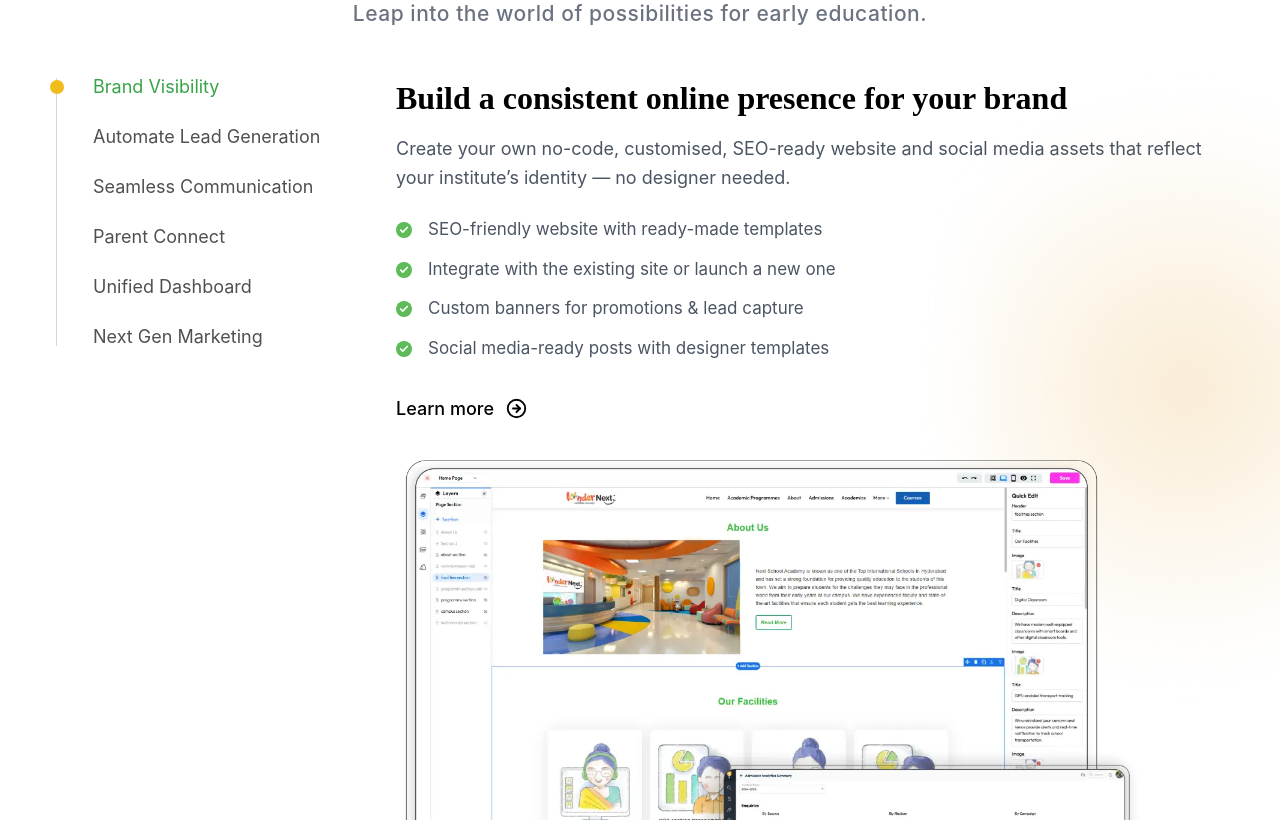
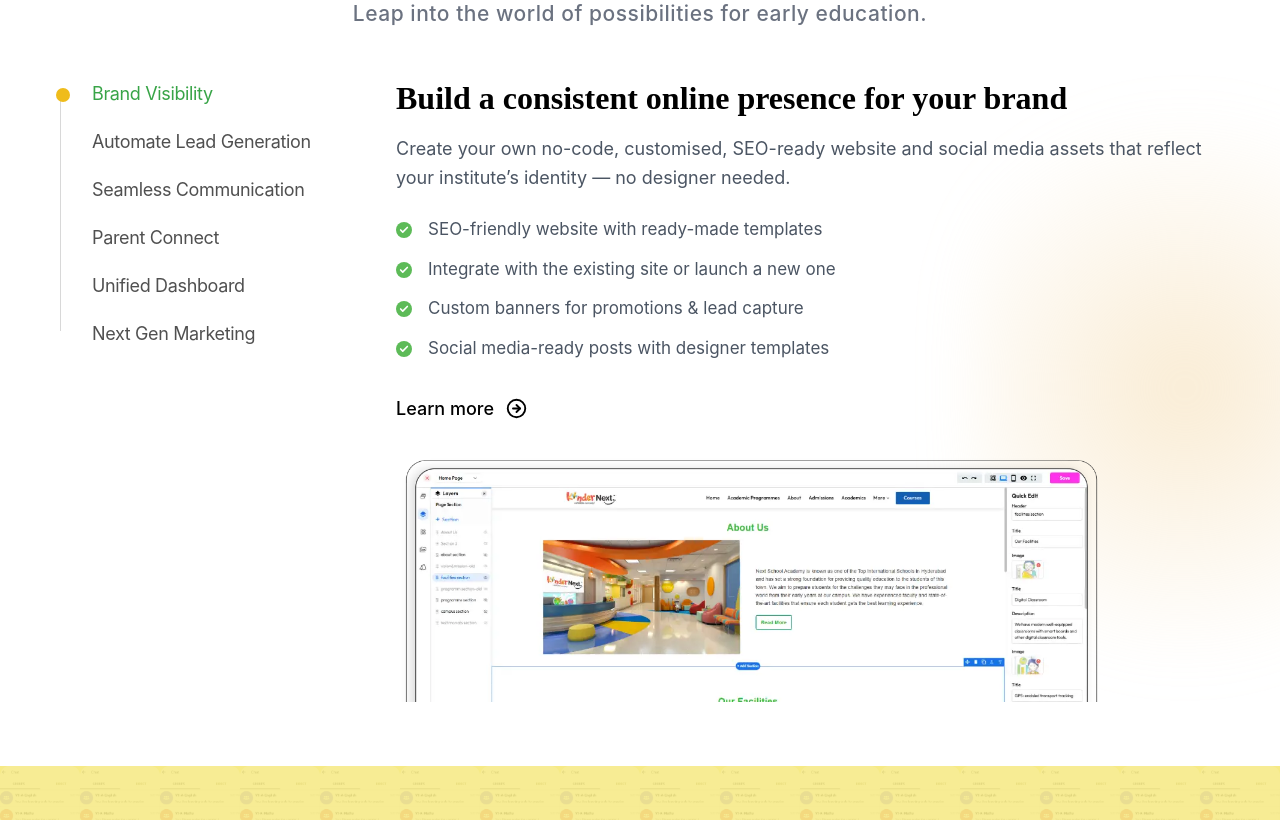
Before and after one commit to PonmalarPS/SchoolLift-Website, a React (Vite) app: page /kinderSuite in a window 1280 px wide. Shown: the part 1980-2800 px from the top of the page. Built offline with nearby package versions, Linux system fonts and the light colour scheme.

Commit message:
kinder suite issue fixes

```diff
--- a/src/pages/K12Suite.jsx
+++ b/src/pages/K12Suite.jsx
@@ -636,7 +636,7 @@ const K12MarketingSection = () => {
     }, []);
 
     return (
-        <section className="relative w-full bg-white font-primary lg:overflow-visible overflow-hidden">
+        <section className="relative w-full bg-white font-primary overflow-visible">
             {/* right warm glow */}
             <div className="pointer-events-none absolute right-[-120px] top-[210px] h-[620px] w-[430px] rounded-full bg-[radial-gradient(circle,_rgba(245,220,176,0.55)_0%,_rgba(245,220,176,0.22)_42%,_transparent_74%)] blur-[28px]" />
 
@@ -653,7 +653,7 @@ const K12MarketingSection = () => {
 
                 <div className="relative mt-8 lg:mt-[35px] flex items-start gap-6 lg:gap-[20px]">
                     {/* left navigation - hidden on small screens */}
-                    <div className="hidden lg:block sticky top-[150px] z-20 w-[300px] shrink-0 self-start">
+                    <div className="hidden lg:block sticky top-[120px] z-20 w-[300px] shrink-0 self-start">
                         <div className="absolute left-[4px] top-[12px] bottom-[12px] w-px bg-[#d8d8d8]" />
                         <div className="space-y-[30px] pt-[7px]">
                             {content.map((item) => {
@@ -780,7 +780,7 @@ const FeatureCard = ({ item }) => {
                         className="w-full lg:w-[450px] h-auto lg:h-[400px] max-w-none object-left"
                     />
                 ) : (
-                    <div className="overflow-hidden w-full lg:max-w-[750px] bg-transparent text-left">
+                    <div className="overflow-hidden w-full lg:max-w-[750px] bg-transparent text-left flex justify-start">
                         <img
                             src={item.image}
                             alt={item.tab}
--- a/src/pages/KinderSuite.jsx
+++ b/src/pages/KinderSuite.jsx
@@ -401,54 +401,64 @@ const Badge = ({ title, x, y }) => {
 
 const KinderMarketingSection = () => {
     const sectionRefs = useRef({});
+    const rightScrollRef = useRef(null);
     const [activeTab, setActiveTab] = useState(content[0]?.id || "");
 
     const scrollToSection = (id) => {
+        const container = rightScrollRef.current;
+        const target = sectionRefs.current[id];
+
+        if (!container || !target) return;
+
         setActiveTab(id);
-        const el = sectionRefs.current[id];
-        if (el) {
-            el.scrollIntoView({
+
+        const top = target.offsetTop - 16;
+
+        container.scrollTo({
+            top,
             behavior: "smooth",
-                block: "start",
         });
-        }
     };
 
     useEffect(() => {
+        const container = rightScrollRef.current;
         const sections = content
             .map((item) => sectionRefs.current[item.id])
             .filter(Boolean);
 
-        if (!sections.length) return;
+        if (!container || !sections.length) return;
 
-        const observer = new IntersectionObserver(
-            (entries) => {
-                const visibleSections = entries
-                    .filter((entry) => entry.isIntersecting)
-                    .sort(
-                        (a, b) =>
-                            Math.abs(a.boundingClientRect.top) -
-                            Math.abs(b.boundingClientRect.top)
-                    );
+        const handleScroll = () => {
+            const containerTop = container.getBoundingClientRect().top;
 
-                if (visibleSections.length > 0) {
-                    setActiveTab(visibleSections[0].target.id);
+            let closestSection = null;
+            let closestDistance = Infinity;
+
+            sections.forEach((section) => {
+                const rect = section.getBoundingClientRect();
+                const distance = Math.abs(rect.top - containerTop - 20);
+
+                if (distance < closestDistance) {
+                    closestDistance = distance;
+                    closestSection = section;
                 }
-            },
-            {
-                root: null,
-                rootMargin: "-20% 0px -55% 0px",
-                threshold: [0.2, 0.4, 0.6],
+            });
+
+            if (closestSection?.id) {
+                setActiveTab(closestSection.id);
             }
-        );
+        };
 
-        sections.forEach((section) => observer.observe(section));
+        handleScroll();
+        container.addEventListener("scroll", handleScroll);
 
-        return () => observer.disconnect();
+        return () => {
+            container.removeEventListener("scroll", handleScroll);
+        };
     }, []);
 
     return (
-        <section className="relative w-full overflow-hidden lg:overflow-visible bg-white font-primary">
+        <section className="relative w-full bg-white font-primary overflow-visible">
             {/* right warm glow */}
             <div className="pointer-events-none absolute right-[-120px] top-[210px] h-[620px] w-[430px] rounded-full bg-[radial-gradient(circle,_rgba(245,220,176,0.55)_0%,_rgba(245,220,176,0.22)_42%,_transparent_74%)] blur-[28px]" />
 
@@ -465,8 +475,9 @@ const KinderMarketingSection = () => {
 
                 <div className="relative mt-12 flex flex-col items-start gap-10 lg:flex-row">
                     {/* left side nav */}
-                    <div className="hidden shrink-0 self-start lg:sticky lg:top-[140px] lg:block lg:w-[300px]">
-                        <div className="flex gap-6 overflow-x-auto border-b border-[#d8d8d8] pb-4 no-scrollbar lg:flex-col lg:gap-8 lg:overflow-x-visible lg:border-b-0 lg:border-l lg:pb-0">
+                    <div className="hidden shrink-0 self-start lg:sticky lg:top-[120px] lg:block lg:w-[300px] z-20">
+                        <div className="absolute left-[4px] top-[12px] bottom-[12px] w-px bg-[#d8d8d8]" />
+                        <div className="space-y-[30px] pt-[7px]">
                             {content.map((item) => {
                                 const isActive = activeTab === item.id;
 
@@ -475,30 +486,27 @@ const KinderMarketingSection = () => {
                                         key={item.id}
                                         type="button"
                                         onClick={() => scrollToSection(item.id)}
-                                        className={`relative block whitespace-nowrap py-2 text-left text-[16px] leading-none transition-all duration-200 sm:text-[18px] lg:py-0 lg:pl-9 lg:whitespace-normal ${isActive
+                                        className={`relative block pl-[36px] text-left text-[18px] leading-none tracking-[-0.02em] transition-all duration-200 ${isActive
                                             ? "font-normal text-[#38a447]"
                                             : "font-normal text-[#505050]"
                                             }`}
                                     >
                                         {isActive && (
-                                            <span className="absolute left-[-7px] top-1/2 hidden h-[14px] w-[14px] -translate-y-1/2 rounded-full bg-[#efbc1b] lg:block" />
+                                            <span className="absolute left-0 top-[3px] h-[14px] w-[14px] rounded-full bg-[#efbc1b]" />
                                         )}
-                                        <span
-                                            className={`${isActive
-                                                ? "border-b-2 border-[#efbc1b] lg:border-b-0"
-                                                : ""
-                                                }`}
-                                        >
                                         {item.tab}
-                                        </span>
                                     </button>
                                 );
                             })}
                         </div>
                     </div>
 
-                    {/* right scroll sections */}
-                    <div className="flex-1">
+                    {/* right side scroll area */}
+                    <div
+                        ref={rightScrollRef}
+                        className="flex-1 lg:max-h-[78vh] lg:overflow-y-auto lg:pr-3"
+                    >
+                        <div className="space-y-8">
                             {content.map((item) => (
                                 <div
                                     key={item.id}
@@ -510,6 +518,7 @@ const KinderMarketingSection = () => {
                                     <FeatureCard item={item} />
                                 </div>
                             ))}
+                        </div>
                     </div>
                 </div>
             </div>
@@ -575,13 +584,13 @@ const FeatureCard = ({ item }) => {
                 </div>
             </div>
 
-            <div className="mt-8">
+            <div className="mt-8 flex flex-col items-start justify-start text-left w-full">
                 <button className="inline-flex items-center gap-3 text-[16px] sm:text-[18px] font-medium text-black hover:text-[#38a447] transition-colors">
                     <span>Learn more</span>
                     <ArrowRightCircle size={21} strokeWidth={2.15} className="shrink-0" />
                 </button>
 
-                <div className="mt-8 overflow-hidden w-full lg:max-w-[750px] bg-transparent text-left">
+                <div className="mt-8 overflow-hidden w-full lg:max-w-[750px] bg-transparent text-left flex justify-start">
                     <img
                         src={item.image}
                         alt={item.tab}
```
Lines whose indentation alone changed are shown as unchanged.
